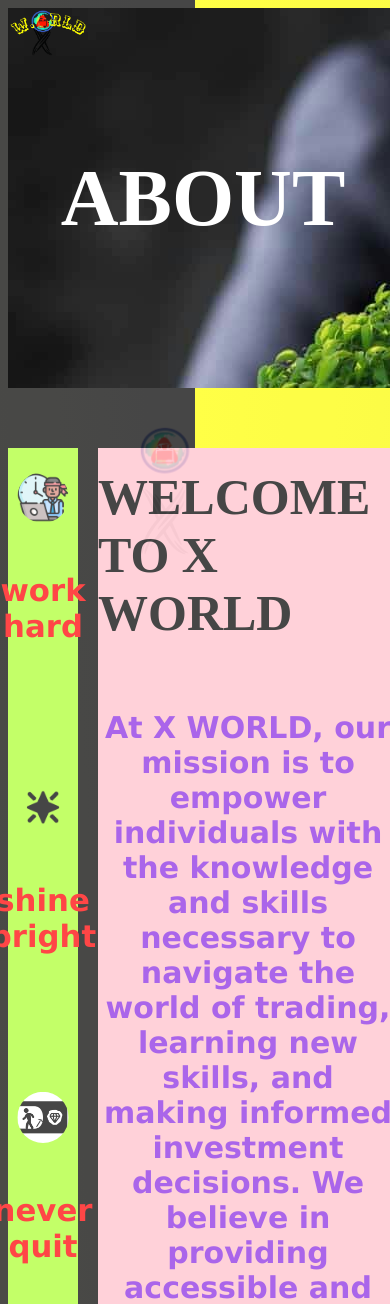
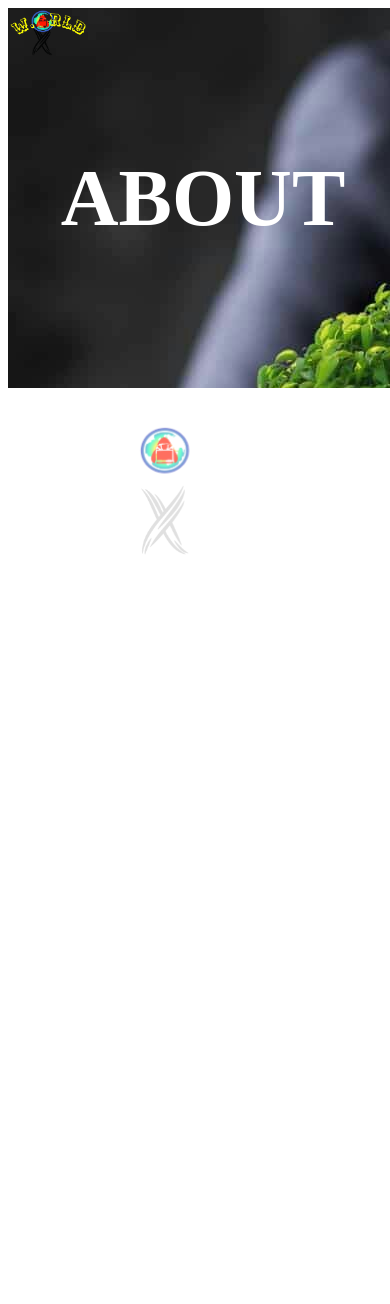
Before and after one commit to SOUTH-X/Xworld, a PHP site: page /websiteabout.html in a window 390 px wide; the page is wider, and only the part inside the window is pictured. Shown: the top 1304 px of that part. Run offline with PHP 8.4, Linux system fonts and the light colour scheme.

Commit message:
Update about.css

```diff
--- a/styles/about.css
+++ b/styles/about.css
@@ -17,7 +17,7 @@ body{
             left: 0;
             overflow: hidden;
             z-index: 100;
-            animation: fadeOut 20s;
+            animation: fadeOut 30s;
             animation-fill-mode: forwards;
         }
 
@@ -78,7 +78,7 @@ body{
         }
 
             100%{
-                opacity: 0;
+                opacity: 1;
                 visibility: hidden;
             }
         }
@@ -220,7 +220,7 @@ body{
 
 
                    .about-desc{
-                     height: 4300px;
+                     height: 5000px;
                      margin-left: 200px;
                      margin-top: -2900px;
                  }
@@ -247,7 +247,7 @@ body{
 
 
                  .about-desc{
-                     height: 2600px;
+                     height: 5600px;
                      margin-left: 200px;
                      margin-top: -2600px;
                  }
@@ -296,7 +296,7 @@ body{
             }
 
                  .about-desc{
-                     height: 3600px;
+                     height: 5600px;
                      margin-left: 90px;
                      margin-top: -2000px;
                  }
@@ -359,7 +359,7 @@ body{
             }
 
                  .about-desc{
-                     height: 3600px;
+                     height: 5600px;
                      margin-left: 70px;
                      margin-top: -1900px;
                  }
```
